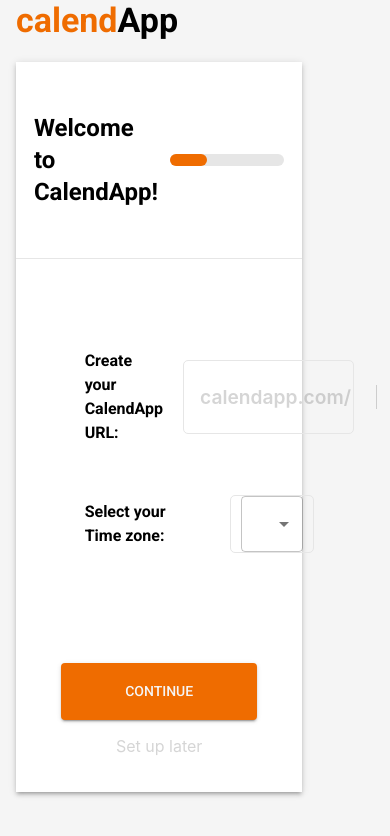
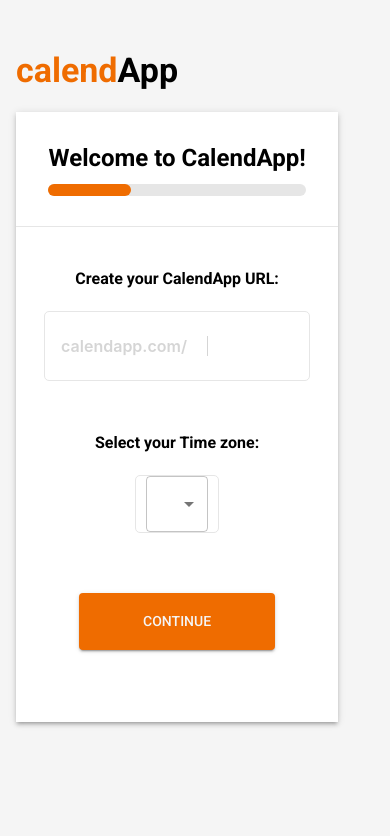
Before and after one commit to hatchways/team-matcha, a React (Create React App) app in the folder client/: page /profileSetup/1 in a window 390 px wide. Shown: the top 836 px of the page. Built offline with nearby package versions, Linux system fonts and the light colour scheme.

Commit message:
media queries added

```diff
--- a/client/src/pages/ProfileSetupPage/ProfileStepsFooter/ProfileStepsFooter.js
+++ b/client/src/pages/ProfileSetupPage/ProfileStepsFooter/ProfileStepsFooter.js
@@ -10,9 +10,7 @@ const ProfileStepsFooter = ({ buttonText, step, handleNextStep, handleDataSubmit
             variant="contained"
             className="stepsFooter__btn">{buttonText}</Button>
         {/* change p tag to <Link to="/dashboard">Set up later</Link> */}
-        {step !== 3
-            ? <p className="stepsFooter__link">Set up later</p>
-            : <p className="stepsFooter__link">&nbsp;</p> }
+        <p className="stepsFooter__link">&nbsp;</p>
     </Box>
 )
 
--- a/client/src/styles/base/index.scss
+++ b/client/src/styles/base/index.scss
@@ -1,4 +1,5 @@
 body {
+  background-color: whitesmoke;
   margin: 0;
   font-family: -apple-system, BlinkMacSystemFont, "Segoe UI", "Roboto", "Oxygen",
     "Ubuntu", "Cantarell", "Fira Sans", "Droid Sans", "Helvetica Neue",
--- a/client/src/styles/components/ProfileSetup.scss
+++ b/client/src/styles/components/ProfileSetup.scss
@@ -1,6 +1,7 @@
 .profileSetup{
     @include applyFlex(center, center, column);
     background-color: whitesmoke;
+    padding-top: 50px;
     height: 100vh;
 
     &__logo{
@@ -15,3 +16,30 @@
         }
     }
 }
+
+// Extra small devices (portrait phones, less than 576px)
+@media (max-width: 575.98px) {
+    .profileSetup{
+        height: auto;
+        padding-top: 50px;
+        padding-bottom: 50px;
+    }
+}
+
+// Extra small devices (lanscape phones, less than 576px)
+@media (max-width: 575.98px) and (orientation: landscape) {
+    .profileSetup{
+        height: auto;
+        padding-top: 50px;
+        padding-bottom: 50px;
+    }
+}
+
+// Medium devices (tablets, 768px and up)
+@media (min-width: 576px) and (max-width: 991.98px) {
+    .profileSetup{
+        height: auto;
+        padding-top: 50px;
+        padding-bottom: 50px;
+    }
+}
--- a/client/src/styles/components/ProfileStep1.scss
+++ b/client/src/styles/components/ProfileStep1.scss
@@ -75,3 +75,150 @@
         }
     }
 }
+
+// Extra small devices (portrait phones, less than 576px)
+@media (max-width: 575.98px) {
+    .step1{
+        width: 90%;
+        &__form{
+            padding-bottom: 40px;
+            padding-top: 40px;
+            width: 90%;
+            &--label{
+                margin-bottom: 20px !important;
+            }
+            &--input{
+                font-size: 1rem;
+                margin-left: 20px;
+                width: 60%;
+                &--placeholder{
+                    font-size: 1rem;
+                    padding-right: 20px;
+                }
+
+            }
+            &--input--wrap{
+                @include applyFlex(center, flex-star, column);
+                margin-left: 0;
+            }
+            &--input--container{
+                margin-left: 0;
+                width: 80%;
+            }
+            &--select--wrap{
+                @include applyFlex(center, flex-star, column);
+                margin-left: 0;
+            }
+            &--select{
+                margin-left: 0;
+            }
+        }
+    }
+}
+
+// Extra small devices (lanscape phones, less than 576px)
+@media (max-width: 575.98px) and (orientation: landscape) {
+    .step1{
+        width: 90%;
+        &__form{
+            padding-bottom: 40px;
+            padding-top: 40px;
+            width: 90%;
+            &--label{
+                margin-bottom: 20px !important;
+            }
+            &--input{
+                font-size: 1rem;
+                margin-left: 20px;
+                width: 60%;
+                &--placeholder{
+                    font-size: 1rem;
+                    padding-right: 20px;
+                }
+
+            }
+            &--input--wrap{
+                @include applyFlex(center, flex-star, column);
+                margin-left: 0;
+            }
+            &--input--container{
+                margin-left: 0;
+                width: 80%;
+            }
+            &--select--wrap{
+                @include applyFlex(center, flex-star, column);
+                margin-left: 0;
+            }
+            &--select{
+                margin-left: 0;
+            }
+        }
+    }
+}
+
+// Small devices (landscape phones, 576px and up)
+@media (min-width: 576px) and (max-width: 767.98px) {
+    .step1{
+        &__form{
+            padding-bottom: 40px;
+            padding-top: 40px;
+            width: 90%;
+            &--label{
+                margin-bottom: 20px !important;
+            }
+            &--input{
+                font-size: 1rem;
+                margin-left: 20px;
+                width: 60%;
+                &--placeholder{
+                    font-size: 1rem;
+                    padding-right: 20px;
+                }
+
+            }
+            &--input--wrap{
+                @include applyFlex(center, flex-star, column);
+                margin-left: 0;
+            }
+            &--input--container{
+                margin-left: 0;
+                width: 80%;
+            }
+            &--select--wrap{
+                @include applyFlex(center, flex-star, column);
+                margin-left: 0;
+            }
+            &--select{
+                margin-left: 0;
+            }
+        }
+    }
+}
+
+// Medium devices (tablets, 768px and up)
+@media (min-width: 768px) and (max-width: 991.98px) {
+    .step1{
+        &__form{
+            width: 90%;
+            &--input{
+                font-size: 1rem;
+                margin-left: 20px;
+                width: 60%;
+                &--placeholder{
+                    font-size: 1rem;
+                    padding-right: 20px;
+                }
+
+            }
+            &--input--wrap{
+                margin-left: 20px;
+            }
+            &--select--wrap{
+                margin-left: 20px;
+            }
+            &--select{
+                margin-left: 40px;
+            }
+        }
+    }
+}
--- a/client/src/styles/components/ProfileStep2.scss
+++ b/client/src/styles/components/ProfileStep2.scss
@@ -38,3 +38,43 @@
         }
     }
 }
+
+// Extra small devices (portrait phones, less than 576px)
+@media (max-width: 575.98px) {
+    .step2{
+        width: 90%;
+        &__content{
+            &--title{
+                font-size: 1.2rem !important;
+            }
+            &--text{
+                padding-left: 0;
+            }
+        }
+    }
+}
+
+@media (max-width: 575.98px) and (orientation: landscape) {
+    .step2{
+        width: 90%;
+        &__content{
+            &--title{
+                font-size: 1.2rem !important;
+            }
+            &--text{
+                padding-left: 0;
+            }
+        }
+    }
+}
+
+// Medium devices (tablets, 768px and up)
+@media (min-width: 576px) and (max-width: 991.98px) {
+    .step2{
+        &__content{
+            &--title{
+                font-size: 1.2rem !important;
+            }
+        }
+    }
+}
--- a/client/src/styles/components/ProfileStep3.scss
+++ b/client/src/styles/components/ProfileStep3.scss
@@ -66,3 +66,54 @@
         }
     }
 }
+
+// Extra small devices (portrait phones, less than 576px)
+@media (max-width: 575.98px) {
+    .step3{
+        width: 90%;
+        &__content{
+            &--hours{
+                text-align: center;
+                &--values{
+                    @include applyFlex(center, center, column);
+                }
+                &--select{
+                    width: 50%;
+                }
+            }
+
+            &--days{
+                &--list{
+                    overflow-x: scroll;
+                }
+            }
+        }
+    }
+}
+
+// Extra small devices (landscape phones, less than 576px)
+@media (max-width: 575.98px) and (orientation: landscape){
+    .step3{
+        width: 90%;
+        &__content{
+            &--days{
+                &--list{
+                    overflow-x: scroll;
+                }
+            }
+        }
+    }
+}
+
+// Large devices (desktops, 992px and up)
+@media (min-width: 576px) and (max-width: 1199.98px) {
+    .step3{
+        &__content{
+            &--days{
+                &--list{
+                    overflow-x: scroll;
+                }
+            }
+        }
+    }
+}
--- a/client/src/styles/components/ProfileStepsHeader.scss
+++ b/client/src/styles/components/ProfileStepsHeader.scss
@@ -25,3 +25,30 @@
         }
     }
 }
+
+// Extra small devices (portrait phones, less than 576px)
+@media (max-width: 575.98px) {
+    .stepHeader{
+        @include applyFlex(center, center, column);
+        padding-top: 30px;
+        padding-bottom: 30px;
+        text-align: center;
+
+        &__title{
+            margin-bottom: 10px !important;
+            width: 85%;
+        }
+
+        &__bar{
+            width: 80%;
+        }
+    }
+}
+
+// Small devices (landscape phones, 576px and up)
+@media (min-width: 576px) and (max-width: 767.98px) {
+    .stepHeader{
+        padding-top: 25px;
+        padding-bottom: 25px;
+    }
+}
```
